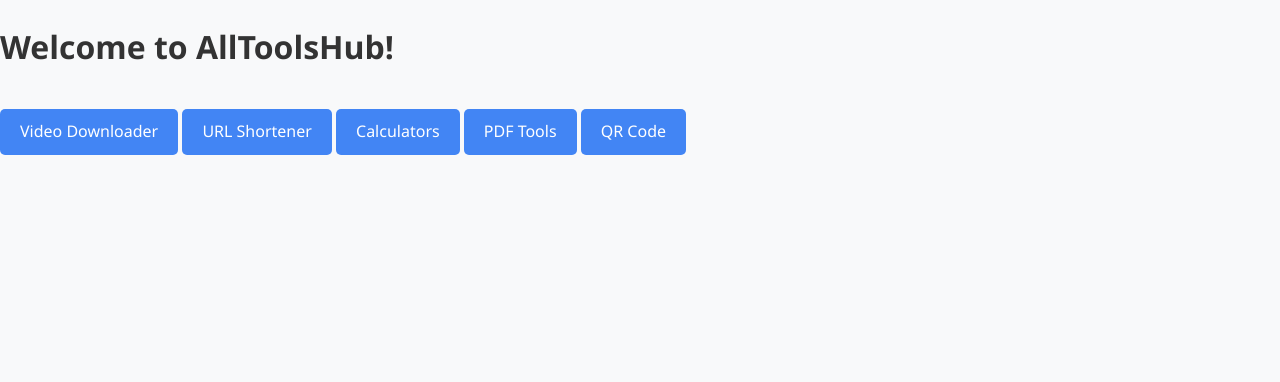
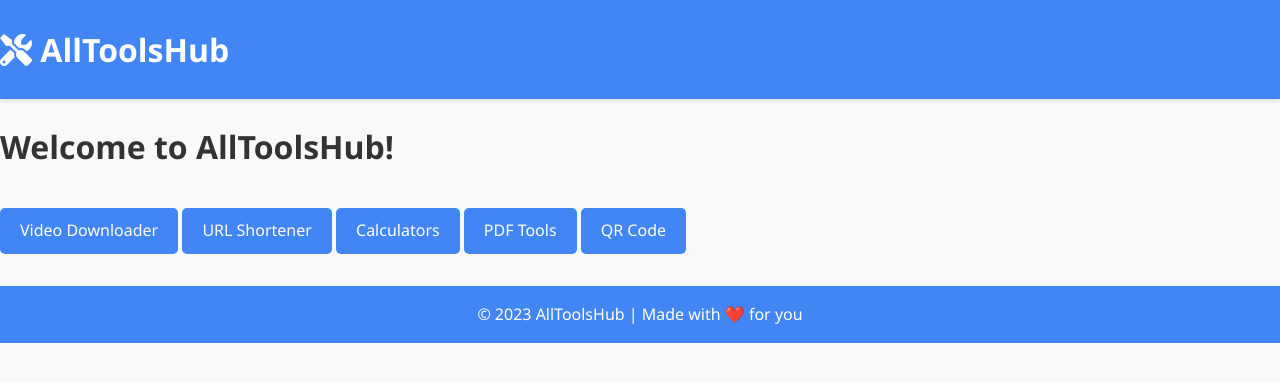
Before and after one commit to hustlepn/AllToolsHub, a Python web app: template templates/index.html in a window 1280 px wide. Shown: the top 382 px of the page. Run offline with Jinja, Linux system fonts and the light colour scheme; the template is opened without the code that fills it, so the values that code supplies are empty.

Commit message:
Update base.html

```diff
--- a/templates/base.html
+++ b/templates/base.html
@@ -1,10 +1,23 @@
 <!DOCTYPE html>
-<html>
+<html lang="en">
 <head>
-    <title>AllToolsHub</title>
+    <meta charset="UTF-8">
+    <meta name="viewport" content="width=device-width, initial-scale=1.0">
+    <title>AllToolsHub - {% block title %}{% endblock %}</title>
     <link rel="stylesheet" href="/static/css/style.css">
+    <link rel="stylesheet" href="https://cdnjs.cloudflare.com/ajax/libs/font-awesome/6.0.0/css/all.min.css">
 </head>
 <body>
-    {% block content %}{% endblock %}
+    <header>
+        <h1><i class="fas fa-tools"></i> AllToolsHub</h1>
+    </header>
+
+    <main>
+        {% block content %}{% endblock %}
+    </main>
+
+    <footer>
+        &copy; 2023 AllToolsHub | Made with ❤️ for you
+    </footer>
 </body>
 </html>
```
